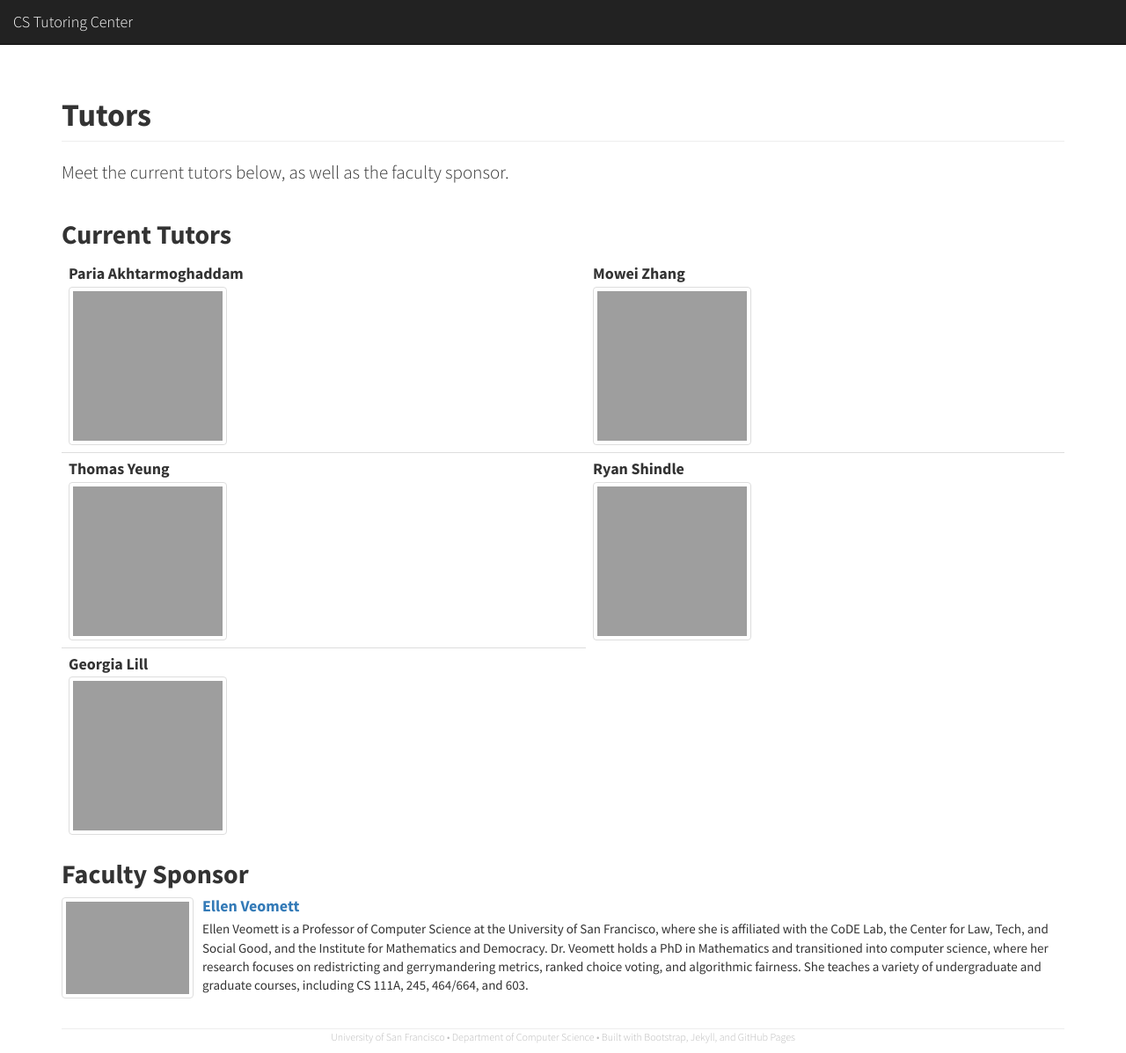
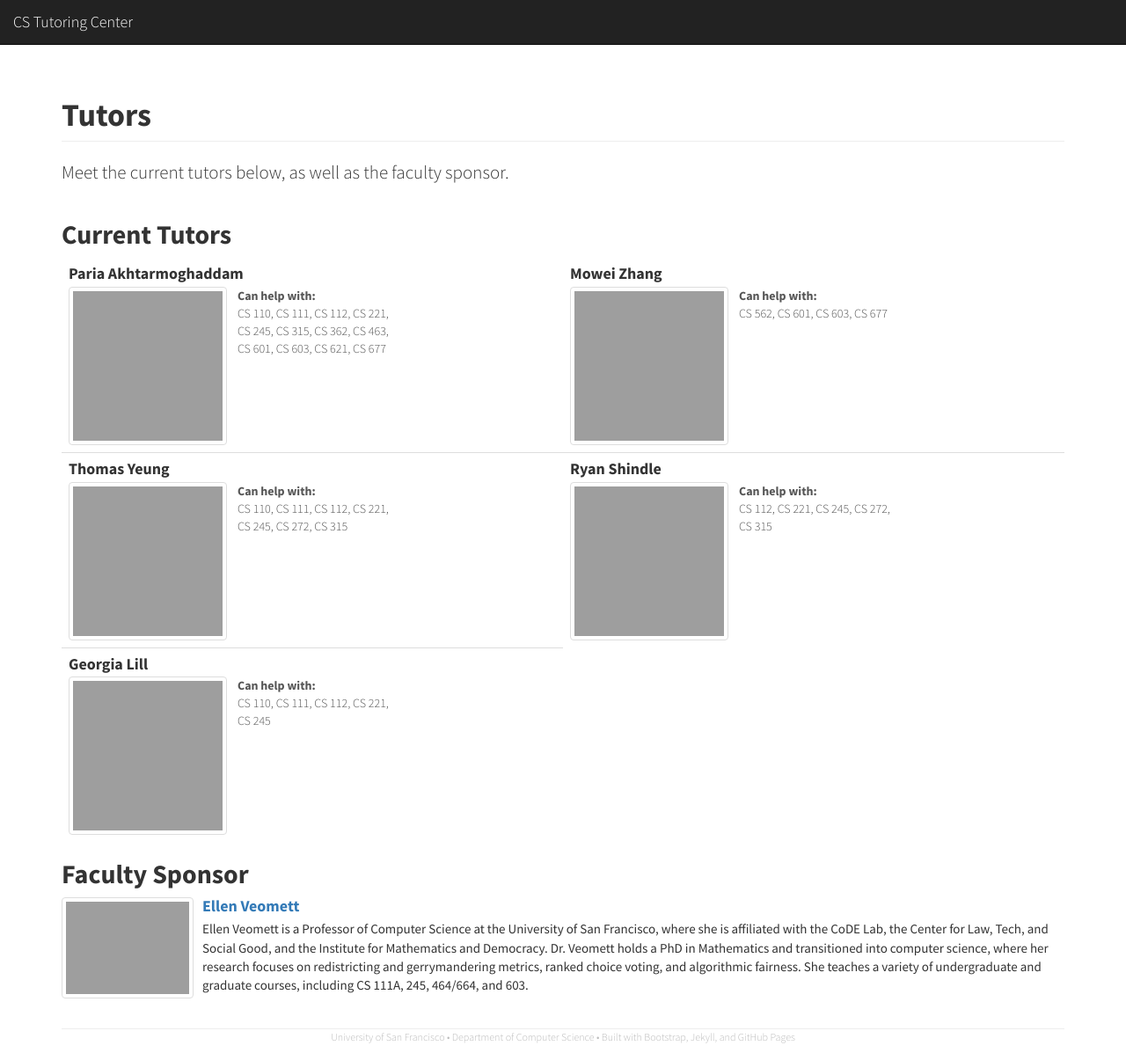
Before and after one commit to CSTutors/CSTutors.github.io, a Jekyll site: the page built from tutors/index.html, in a window 1280 px wide. Shown: the whole page at 88% size. Built offline with Jekyll 4.4.1, drawn with Linux system fonts in a browser that asks for light colours; nearby versions of some CDN libraries.

Commit message:
Add courses

```diff
--- a/css/cstutors.css
+++ b/css/cstutors.css
@@ -67,10 +67,15 @@ code {
   margin-top: 1.5em;
   border-top: 1px solid #eeeeee;
 }
-/* img.tutor-photo {
-  width: 150px !important;
-  height: 150px !important;
-  max-width: 150px !important;
-  object-fit: cover;
-  object-position: center;
-} */
+.tutor-info {
+  display: flex;
+  align-items: flex-start;
+  gap: 12px;
+}
+
+.tutor-classes {
+  font-size: 14px;
+  font-weight: 300;
+  color: #555;
+  max-width: 180px;
+}
--- a/tutors/index.html
+++ b/tutors/index.html
@@ -13,58 +13,89 @@ lead: 'Meet the current tutors below, as well as the faculty sponsor.'
 
       <td>
         <h4 class="media-heading">Paria Akhtarmoghaddam</h4>
+        <div class="tutor-info">
           <a class="pull-left" href="#">
             <!-- <img class="media-object img-thumbnail tutor-photo" src="{{ site.url }}/img/Tutors/paria.jpeg"> -->
             <img class="media-object img-thumbnail tutor-photo"
             style="width: 180px; height: 180px; object-fit: cover; object-position: center;"
             src="{{ site.url }}/img/Tutors/Paria-Akhtarmoghaddam.jpeg">
           </a>
+          <div class="tutor-classes">
+            <strong>Can help with:</strong><br>
+            CS 110, CS 111, CS 112, CS 221, CS 245, CS 315, CS 362, CS 463, CS 601, CS 603, CS 621, CS 677
+          </div>
+        </div>
       </td>
 
 
       <td>
         <h4 class="media-heading">Mowei Zhang</h4>
+        <div class="tutor-info">
           <a class="pull-left" href="#">
             <!-- <img class="media-object img-thumbnail tutor-photo" src="{{ site.url }}/img/Tutors/Mowei-Zhang.jpeg"> -->
             <img class="media-object img-thumbnail tutor-photo"
             style="width: 180px; height: 180px; object-fit: cover; object-position: center;"
             src="{{ site.url }}/img/Tutors/Mowei-Zhang.jpeg">
           </a>
+          <div class="tutor-classes">
+            <strong>Can help with:</strong><br>
+            CS 562, CS 601, CS 603, CS 677
+          </div>
+        </div>
       </td>
+
     </tr>
     <tr>
 
       <td>
         <h4 class="media-heading">Thomas Yeung</h4>
+        <div class="tutor-info">
           <a class="pull-left" href="#">
             <!-- <img class="media-object img-thumbnail tutor-photo" src="{{ site.url }}/img/Tutors/Thomas-Yeung.jpg"> -->
             <img class="media-object img-thumbnail tutor-photo"
             style="width: 180px; height: 180px; object-fit: cover; object-position: center;"
             src="{{ site.url }}/img/Tutors/Thomas-Yeung.jpg">
           </a>
+          <div class="tutor-classes">
+            <strong>Can help with:</strong><br>
+            CS 110, CS 111, CS 112, CS 221, CS 245, CS 272, CS 315
+          </div>
+        </div>
       </td>
 
 
       <td>
         <h4 class="media-heading">Ryan Shindle</h4>
+        <div class="tutor-info">
           <a class="pull-left" href="#">
             <!-- <img class="media-object img-thumbnail tutor-photo" src="{{ site.url }}/img/Tutors/Ryan-Shindle.jpg"> -->
             <img class="media-object img-thumbnail tutor-photo"
             style="width: 180px; height: 180px; object-fit: cover; object-position: center;"
             src="{{ site.url }}/img/Tutors/Ryan-Shindle.jpg">
           </a>
+          <div class="tutor-classes">
+            <strong>Can help with:</strong><br>
+            CS 112, CS 221, CS 245, CS 272, CS 315
+          </div>
+        </div>
       </td>
     </tr>
 
     <tr>
       <td>
         <h4 class="media-heading">Georgia Lill</h4>
+        <div class="tutor-info">
           <a class="pull-left" href="#">
             <!-- <img class="media-object img-thumbnail tutor-photo" src="{{ site.url }}/img/Tutors/Georgia-Lill.jpeg"> -->
             <img class="media-object img-thumbnail tutor-photo"
             style="width: 180px; height: 180px; object-fit: cover; object-position: center;"
             src="{{ site.url }}/img/Tutors/Georgia-Lill.jpeg">
           </a>
+          <div class="tutor-classes">
+            <strong>Can help with:</strong><br>
+            CS 110, CS 111, CS 112, CS 221, CS 245
+          </div>
+        </div>
       </td>
     </tr>
   </thead>
```
Lines whose indentation alone changed are shown as unchanged.
